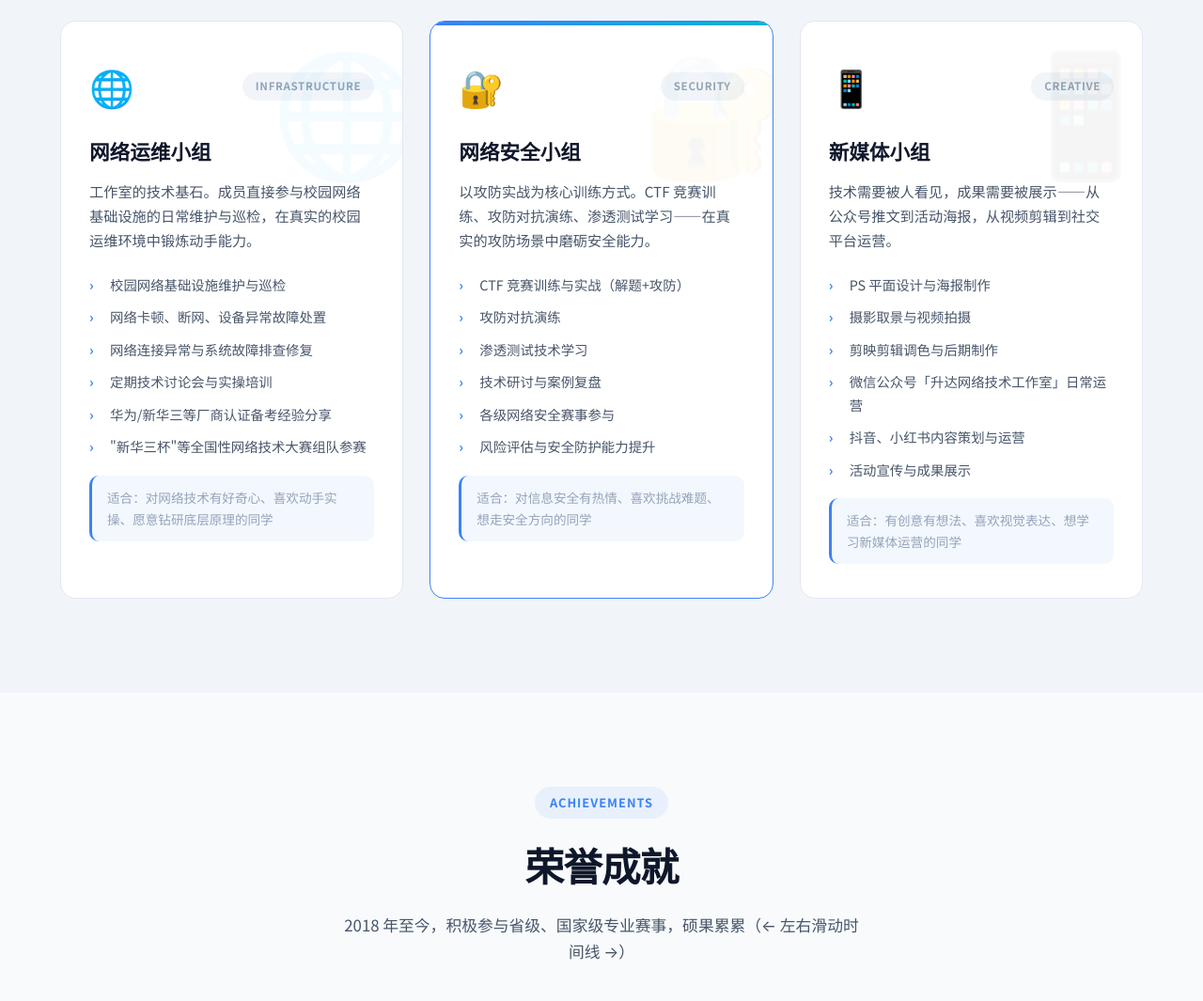
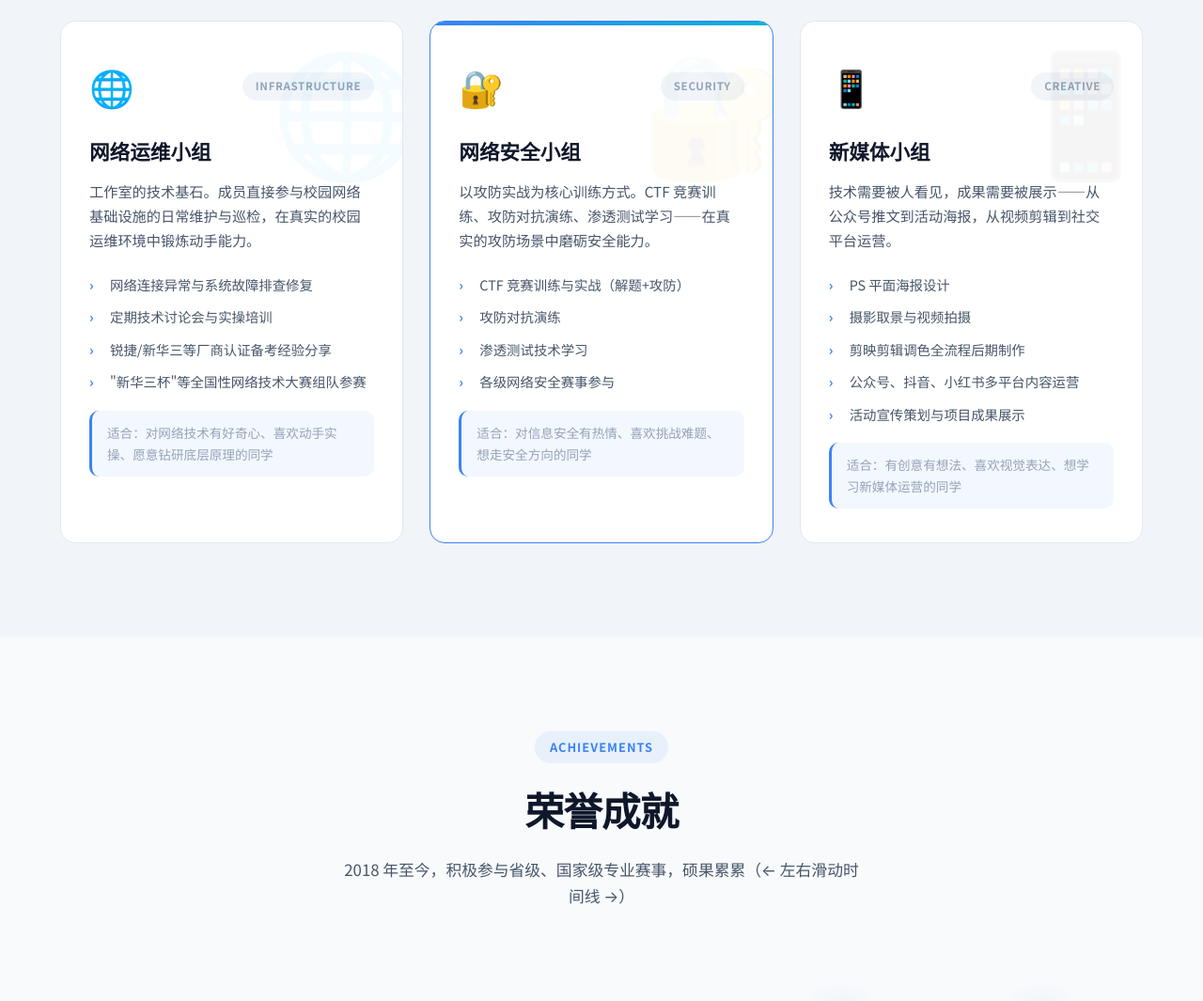
Before and after one commit to JOSNIPER/SD-Network-Tech-Studio, a plain HTML site: page index.html in a window 1280 px wide. Shown: the part 2259-3324 px from the top of the page at 94% size. Drawn offline with Linux system fonts and the light colour scheme.

Commit message:
fix: 三个兴趣小组特色列表精简

```diff
--- a/index.html
+++ b/index.html
@@ -157,11 +157,9 @@
                     <h3 class="group-title">网络运维小组</h3>
                     <p class="group-desc">工作室的技术基石。成员直接参与校园网络基础设施的日常维护与巡检，在真实的校园运维环境中锻炼动手能力。</p>
                     <ul class="group-features">
-                        <li>校园网络基础设施维护与巡检</li>
-                        <li>网络卡顿、断网、设备异常故障处置</li>
                         <li>网络连接异常与系统故障排查修复</li>
                         <li>定期技术讨论会与实操培训</li>
-                        <li>华为/新华三等厂商认证备考经验分享</li>
+                        <li>锐捷/新华三等厂商认证备考经验分享</li>
                         <li>"新华三杯"等全国性网络技术大赛组队参赛</li>
                     </ul>
                     <div class="group-target">适合：对网络技术有好奇心、喜欢动手实操、愿意钻研底层原理的同学</div>
@@ -179,9 +177,7 @@
                         <li>CTF 竞赛训练与实战（解题+攻防）</li>
                         <li>攻防对抗演练</li>
                         <li>渗透测试技术学习</li>
-                        <li>技术研讨与案例复盘</li>
                         <li>各级网络安全赛事参与</li>
-                        <li>风险评估与安全防护能力提升</li>
                     </ul>
                     <div class="group-target">适合：对信息安全有热情、喜欢挑战难题、想走安全方向的同学</div>
                     <div class="card-shine"></div>
@@ -195,12 +191,11 @@
                     <h3 class="group-title">新媒体小组</h3>
                     <p class="group-desc">技术需要被人看见，成果需要被展示——从公众号推文到活动海报，从视频剪辑到社交平台运营。</p>
                     <ul class="group-features">
-                        <li>PS 平面设计与海报制作</li>
+                        <li>PS 平面海报设计</li>
                         <li>摄影取景与视频拍摄</li>
-                        <li>剪映剪辑调色与后期制作</li>
-                        <li>微信公众号「升达网络技术工作室」日常运营</li>
-                        <li>抖音、小红书内容策划与运营</li>
-                        <li>活动宣传与成果展示</li>
+                        <li>剪映剪辑调色全流程后期制作</li>
+                        <li>公众号、抖音、小红书多平台内容运营</li>
+                        <li>活动宣传策划与项目成果展示</li>
                     </ul>
                     <div class="group-target">适合：有创意有想法、喜欢视觉表达、想学习新媒体运营的同学</div>
                     <div class="card-shine"></div>
```
